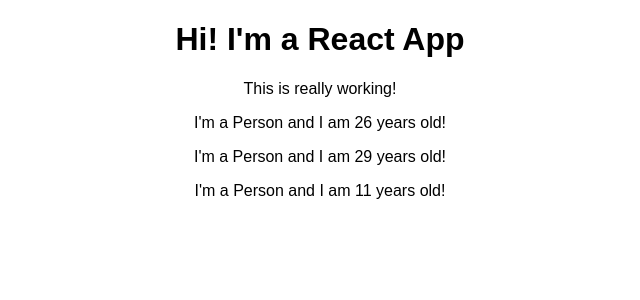
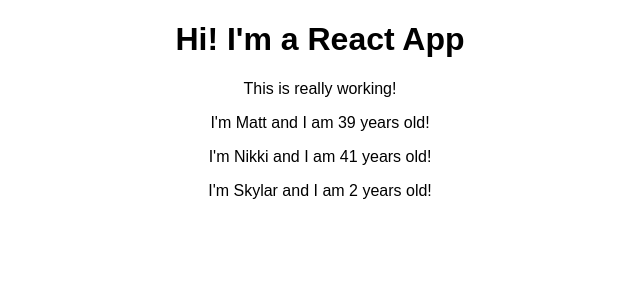
Before and after one commit to shelbourn/React.js-Playground, a React (Create React App) app in the folder react-js-playground/: page / in a window 1280 px wide. Shown: the top 300 px of the page, without its empty margins (320-960 px from the left). Built offline with nearby package versions, Linux system fonts and the light colour scheme.

Commit message:
Using props

```diff
--- a/react-js-playground/src/Person/Person.js
+++ b/react-js-playground/src/Person/Person.js
@@ -1,12 +1,13 @@
 // Component file names start with capital letter (Pascal Case)
 import React from 'react'
 
-// Function can have lowercase name
 // Parameter name 'props' is not necessary, but highly recommended
 // Props in React take in all property values assigned using JSX
 const person = (props) => {
 	return (
-		<p>I'm a Person and I am {Math.floor(Math.random() * 30)} years old!</p>
+		<p>
+			I'm {props.name} and I am {props.age} years old!
+		</p>
 	)
 }
 
```
